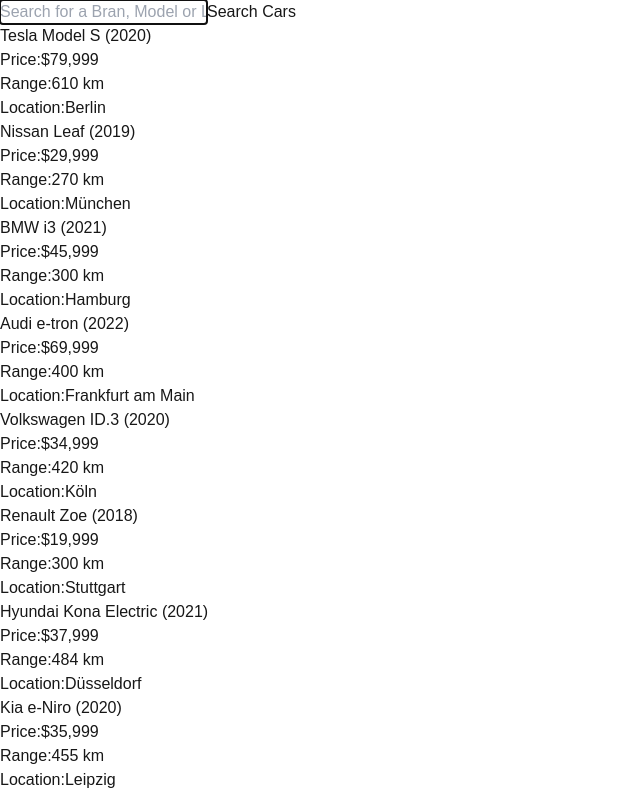
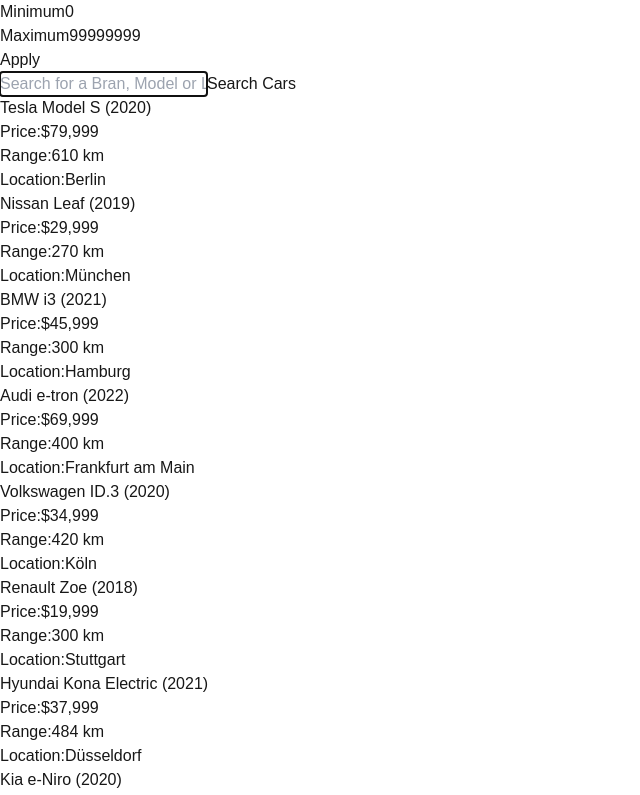
Before and after one commit to mohammadmaleh/electric-vehicles-search, a Next.js app: page / in a window 1280 px wide. Shown: the top 795 px of the page, without its empty margins (0-640 px from the left). Built offline with nearby package versions, Linux system fonts and the light colour scheme.

Commit message:
added price range filter functionality, added a new generic component for ranges, added react-form-hook and yup to control forms and submissions

```diff
--- a/package.json
+++ b/package.json
@@ -10,12 +10,15 @@
     "cypress": "npx cypress open"
   },
   "dependencies": {
+    "@hookform/resolvers": "^3.10.0",
     "@reduxjs/toolkit": "^2.5.1",
     "next": "15.1.6",
     "react": "^19.0.0",
     "react-dom": "^19.0.0",
+    "react-hook-form": "^7.54.2",
     "react-redux": "^9.2.0",
-    "swiper": "^11.2.2"
+    "swiper": "^11.2.2",
+    "yup": "^1.6.1"
   },
   "devDependencies": {
     "@eslint/eslintrc": "^3",
--- a/src/app/api/cars/route.ts
+++ b/src/app/api/cars/route.ts
@@ -7,6 +7,10 @@
   const { searchParams } = new URL(request.url);
 
   const search = searchParams.get('search') ?? '';
+
+  const minPrice = Number(searchParams.get('minPrice')) || 0;
+
+  const maxPrice = Number(searchParams.get('maxPrice')) || 999999999;
 
   try {
     const filePath = path.join(process.cwd(), 'src/db', 'cars.json');
@@ -26,7 +30,9 @@
             .includes(search.toLowerCase())
         : true;
 
-      return matchesSearch;
+      const matchesPrice = car.price >= minPrice && car.price <= maxPrice;
+
+      return matchesSearch && matchesPrice;
     });
 
     return NextResponse.json({
--- a/src/app/page.tsx
+++ b/src/app/page.tsx
@@ -6,6 +6,7 @@
 import type { Car } from './types/cars.type';
 import SearchInput from '@/components/SearchInput/SearchInput';
 import { useRouter, useSearchParams } from 'next/navigation';
+import RangeInput from '@/components/RangeInput/RangeInput';
 
 export default function Home(): ReactNode {
   const searchParams = useSearchParams();
@@ -16,13 +17,27 @@
     searchParams.get('search') ?? '',
   );
 
+  const [minPrice, setMinPrice] = useState<number>(
+    Number(searchParams.get('minPrice')) ?? 0,
+  );
+
+  const [maxPrice, setMaxPrice] = useState<number>(() => {
+    const param = searchParams.get('maxPrice');
+
+    return param !== null && param.trim() !== '' ? Number(param) : 99999999;
+  });
+
   const { data, isLoading, error } = useGetCarsQuery({
     search: searchTerm,
+    minPrice: minPrice.toString(),
+    maxPrice: maxPrice.toString(),
   });
 
   const submitSearch = (): void => {
     const params = {
       search: searchTerm,
+      minPrice: minPrice.toString(),
+      maxPrice: maxPrice.toString(),
     };
 
     router.push(`/?${new URLSearchParams(params).toString()}`);
@@ -45,8 +60,23 @@
     submitSearch();
   };
 
+  const onPriceRangeChange = (min: number, max: number): void => {
+    setMinPrice(min);
+    setMaxPrice(max);
+    submitSearch();
+  };
+
+  console.log({ minPrice, maxPrice });
+
   return (
     <div>
+      <RangeInput
+        min={minPrice}
+        max={maxPrice}
+        absoluteMin={100}
+        absoluteMax={1000000000}
+        onSubmit={onPriceRangeChange}
+      />
       <SearchInput
         {...{ onSearch, searchTerm }}
         placeholder="Search for a Bran, Model or Location"
--- a/src/app/state-management/slices/carSlice/car.slice.ts
+++ b/src/app/state-management/slices/carSlice/car.slice.ts
@@ -5,11 +5,16 @@
   reducerPath: 'carsApi',
   baseQuery: fetchBaseQuery({ baseUrl: '/api' }),
   endpoints: (builder) => ({
-    getCars: builder.query<CarApiResponse, { search: string }>({
-      query: ({ search }) => ({
+    getCars: builder.query<
+      CarApiResponse,
+      { search: string; minPrice: string; maxPrice: string }
+    >({
+      query: ({ search, minPrice, maxPrice }) => ({
         url: 'cars',
         params: {
           search,
+          minPrice,
+          maxPrice,
         },
       }),
     }),
--- /dev/null
+++ b/src/components/RangeInput/RangeInput.tsx
@@ -0,0 +1,113 @@
+import React from 'react';
+import { useForm, Controller } from 'react-hook-form';
+import { yupResolver } from '@hookform/resolvers/yup';
+import * as yup from 'yup';
+
+// Define validation schema using Yup
+const rangeSchema = yup.object().shape({
+  min: yup
+    .number()
+    .min(0, 'Minimum value cannot be negative')
+    .required('Minimum value is required'),
+  max: yup
+    .number()
+    .min(0, 'Maximum value cannot be negative')
+    .required('Maximum value is required'),
+});
+
+type RangeInputProps = {
+  min: number;
+  max: number;
+  absoluteMin: number;
+  absoluteMax: number;
+  onSubmit: (min: number, max: number) => void;
+  minLabel?: string;
+  maxLabel?: string;
+  submitLabel?: string;
+  className?: string;
+};
+
+const RangeInput: React.FC<RangeInputProps> = ({
+  min,
+  max,
+  absoluteMin,
+  absoluteMax,
+  onSubmit,
+  minLabel = 'Minimum',
+  maxLabel = 'Maximum',
+  submitLabel = 'Apply',
+  className = '',
+}) => {
+  const {
+    control,
+    handleSubmit,
+    formState: { errors },
+  } = useForm({
+    defaultValues: { min, max },
+    resolver: yupResolver(rangeSchema),
+  });
+
+  const onFormSubmit = (data: { min: number; max: number }): void => {
+    console.log({ errors });
+
+    onSubmit(data.min, data.max);
+  };
+
+  return (
+    <div className={`space-y-6 ${className}`}>
+      <form onSubmit={handleSubmit(onFormSubmit)} className="space-y-4">
+        <div className="flex gap-4">
+          <div className="flex-1">
+            <label className="block text-sm font-medium text-gray-700">
+              {minLabel}
+            </label>
+            <Controller
+              name="min"
+              control={control}
+              render={({ field }) => (
+                <input
+                  {...field}
+                  data-testid="range-input-min"
+                  type="number"
+                  min={absoluteMin}
+                  max={absoluteMax}
+                  className="block w-full rounded-md border-gray-300 shadow-sm focus:border-indigo-500 focus:ring-indigo-500 sm:text-sm"
+                />
+              )}
+            />
+          </div>
+
+          <div className="flex-1">
+            <label className="block text-sm font-medium text-gray-700">
+              {maxLabel}
+            </label>
+            <Controller
+              name="max"
+              control={control}
+              render={({ field }) => (
+                <input
+                  {...field}
+                  data-testid="range-input-max"
+                  type="number"
+                  min={absoluteMin}
+                  max={absoluteMax}
+                  className="block w-full rounded-md border-gray-300 shadow-sm focus:border-indigo-500 focus:ring-indigo-500 sm:text-sm"
+                />
+              )}
+            />
+          </div>
+        </div>
+
+        <button
+          data-testid="range-input-submit"
+          type="submit"
+          className="w-full inline-flex justify-center rounded-md border border-transparent bg-indigo-600 py-2 px-4 text-sm font-medium text-white shadow-sm hover:bg-indigo-700 focus:outline-none focus:ring-2 focus:ring-indigo-500 focus:ring-offset-2"
+        >
+          {submitLabel}
+        </button>
+      </form>
+    </div>
+  );
+};
+
+export default RangeInput;
```
Also changed, not shown: src/components/RangeInput/rangeInput.props.ts (added, +12 -0 lines), 2 other files (tests, documents, lock files or other folders).
